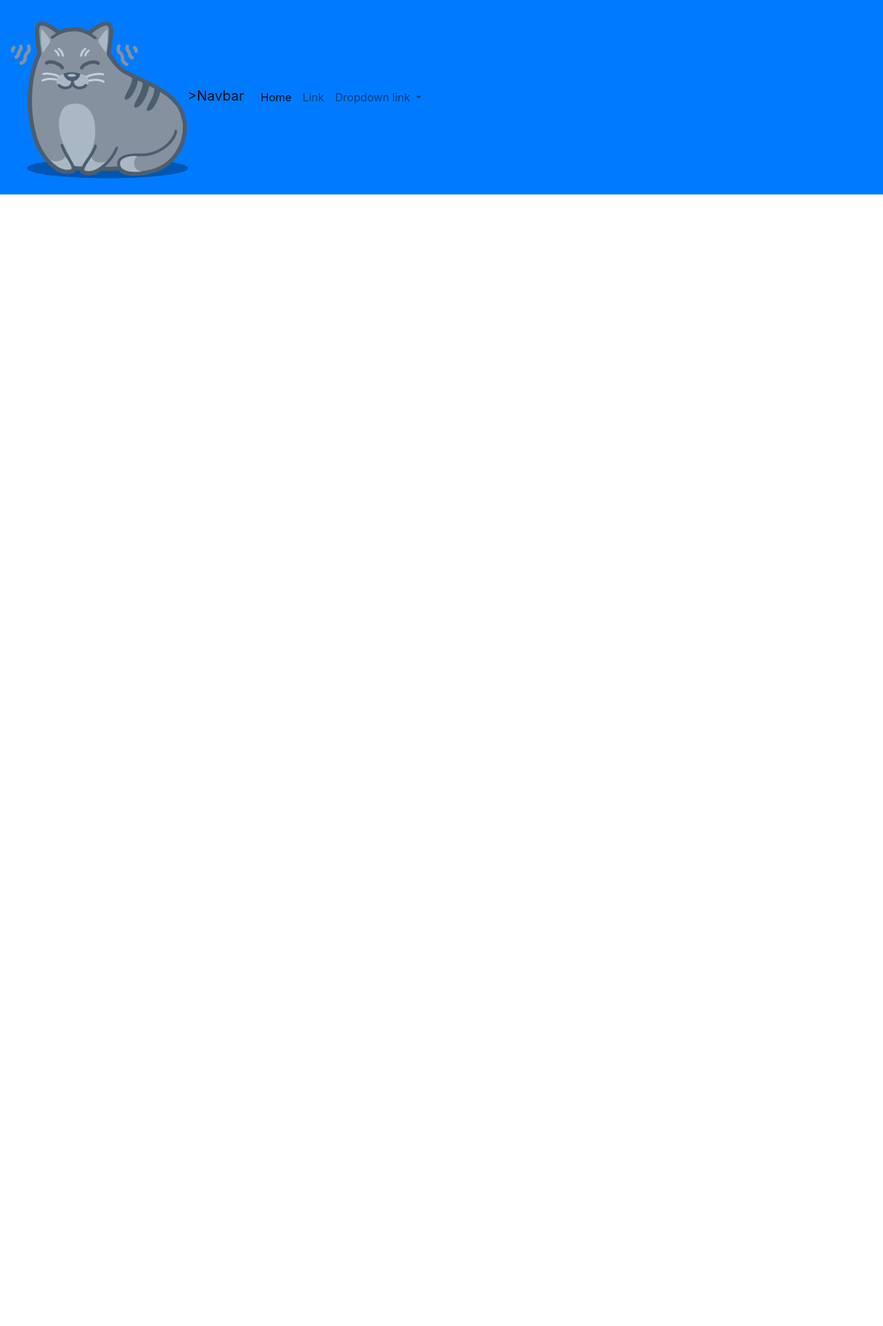
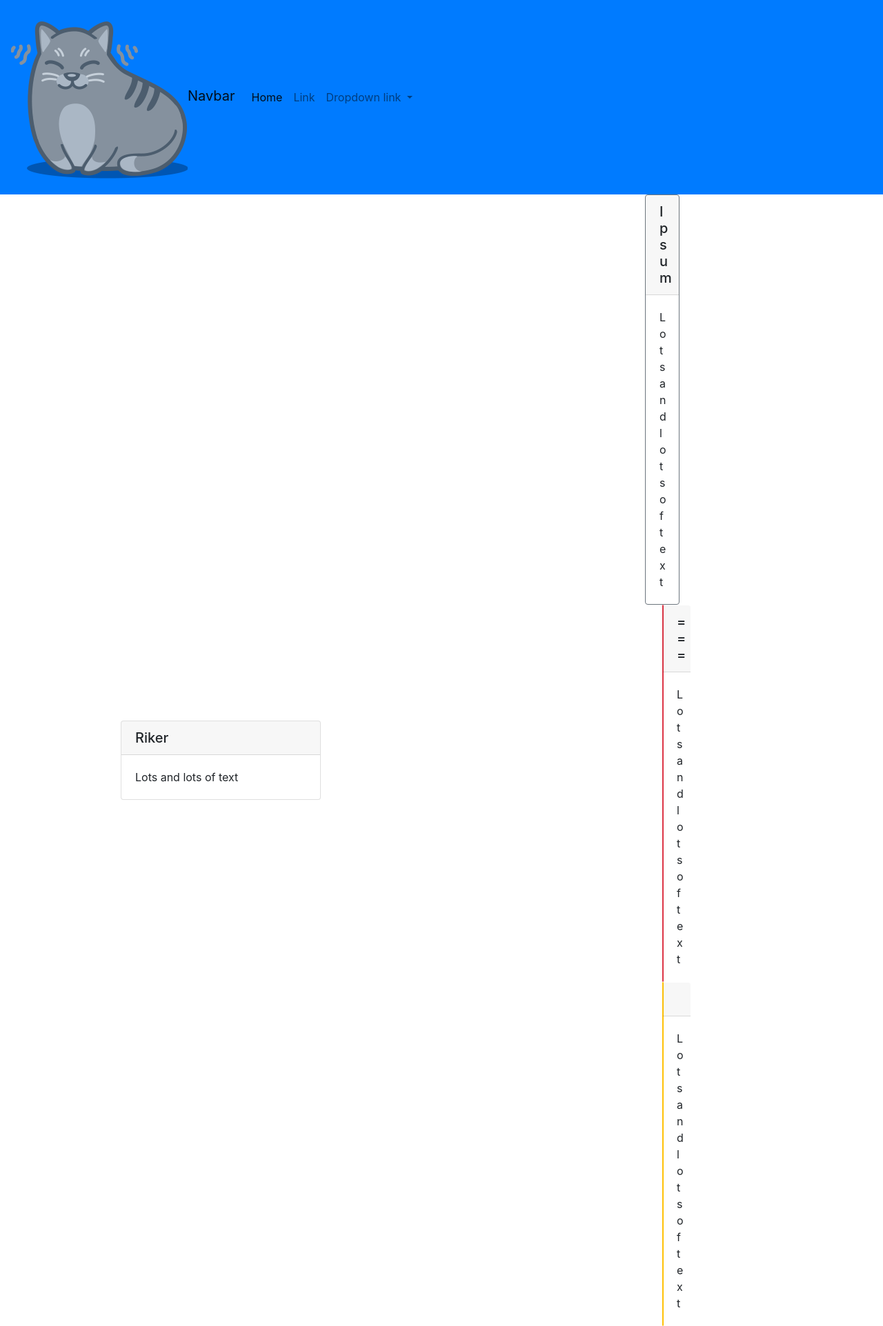
Before and after one commit to uss-hopper/snap-challenges-EricaTollefson, a PHP site: page / in a window 1280 px wide. Shown: the whole page at 69% size. Before the commit the page ends 282 px from the top, so only its background shows below. Run offline with PHP 8.4, Linux system fonts and the light colour scheme.

Commit message:
update index with cards

```diff
--- a/snap-08-08/index.php
+++ b/snap-08-08/index.php
@@ -20,7 +20,7 @@
 	</head>
 	<body>
 		<nav class="navbar navbar-expand-lg navbar-light bg-primary text-light">
-			<a class="navbar-brand" href="#"><img src="cat-icon.png" alt="a cute cat">>Navbar</a>
+			<a class="navbar-brand" href="#"><img src="cat-icon.png" alt="a cute cat">Navbar</a>
 			<button class="navbar-toggler" type="button" data-toggle="collapse" data-target="#navbarNavDropdown" aria-controls="navbarNavDropdown" aria-expanded="false" aria-label="Toggle navigation">
 				<span class="navbar-toggler-icon"></span>
 			</button>
@@ -45,7 +45,51 @@
 				</ul>
 			</div>
 		</nav>
-
+		<div class="container-fluid">
+			<div class="row d-flex flex-row justify-content-around">
+				<div class="col-md-3 m-auto">
+					<div class="card">
+						<h5 class="card-header">Riker</h5>
+						<div class="card-body">
+							<p class="card-text">Lots and lots of text</p>
+						</div>
+					</div>
+				</div>
+				<div class="col-md-3 m-auto">
+					<div class="row d-flex flex-row justify-content-around">
+						<div class="col-md-3 m-auto">
+							<div class="card border border-secondary border-rounded">
+								<h5 class="card-header">Ipsum</h5>
+								<div class="card-body">
+									<p class="card-text">Lots and lots of text</p>
+								</div>
+							</div>
+						</div>
+					</div>
+				<div class="col-md-3 m-auto">
+					<div class="row d-flex flex-row justify-content-around">
+						<div class="col-md-3 m-auto">
+							<div class="card border border-danger border-rounded">
+								<h5 class="card-header">===</h5>
+								<div class="card-body">
+									<p class="card-text">Lots and lots of text</p>
+								</div>
+							</div>
+						</div>
+					</div>
+				<div class="col-md-3 m-auto">
+					<div class="row d-flex flex-row justify-content-around">
+						<div class="col-md-3 m-auto">
+							<div class="card border border-warning border-rounded">
+								<h5 class="card-header"><img src="_ionicons_svg_md-heart.svg" alt="a heart"></h5>
+								<div class="card-body">
+									<p class="card-text">Lots and lots of text</p>
+								</div>
+							</div>
+						</div>
+					</div>
+				</div>
+			</div>
 
 
 
```
Also changed, not shown: snap-08-08/_ionicons_svg_md-heart.svg (added).
